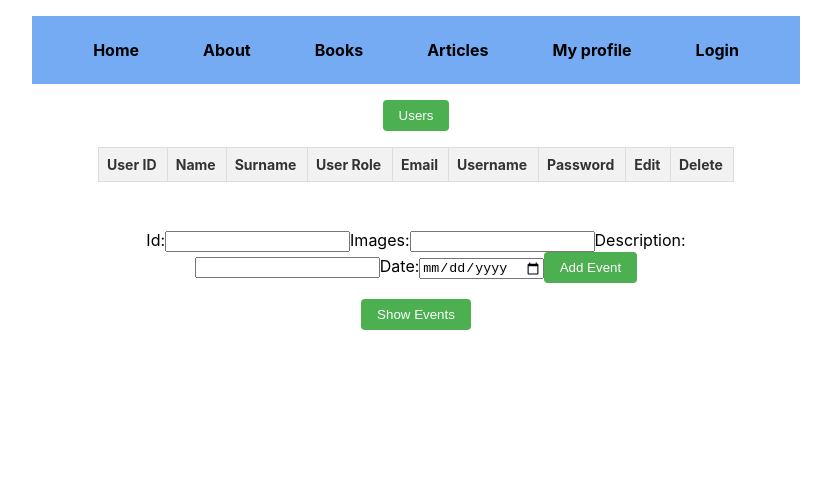
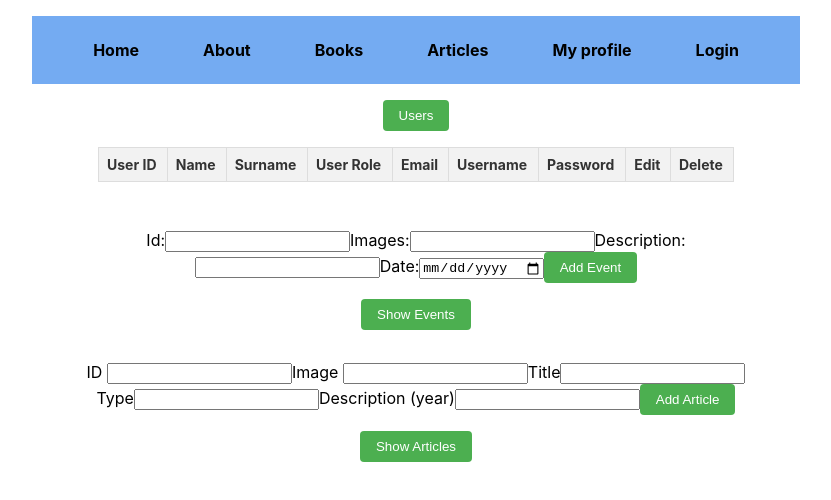
Before and after one commit to arbrudi/lab_course_1, a React (Create React App) app in the folder Project/: page /admin in a window 1280 px wide. Shown: the top 500 px of the page, without its empty margins (224-1055 px from the left). Built offline with nearby package versions, Linux system fonts and the light colour scheme.

Commit message:
Article crud demo 1

```diff
--- a/Project/src/pages/AdminDashboard.js
+++ b/Project/src/pages/AdminDashboard.js
@@ -97,6 +97,91 @@ const updateEvent=(Event_ID)=>{
       }))
     })
   }
+  //erisi
+  const [Article_ID, setArticle_ID] = useState("");
+  const [Article_image	, setArticle_image	] = useState("");
+  const [Article_title, setArticle_title] = useState("");
+  const [Article_type, setArticle_type] = useState("");
+  const [Article_Description, setArticle_Description] = useState("");
+  const [Article_list, setArticle_list] = useState([]);
+
+  const [newArticle_image, setNewArticle_image] = useState("");
+  const [newArticle_title, setNewArticle_title] = useState("");
+  const [newArticle_type, setNewArticle_type] = useState("");
+  const [newArticle_Description, setNewArticle_Description] = useState("");
+
+  const addArticle = () => {
+    Axios.post('http://localhost:3001/admin/articles/create', {
+      Article_ID: Article_ID,
+      Article_image	: Article_image	,
+      Article_title: Article_title,
+      Article_type: Article_type,
+
+      Article_Description: Article_Description
+    }).then(() => {
+      setArticle_list([...Article_list, {
+        Article_ID: Article_ID,
+        Article_image	: Article_image	,
+        Article_title: Article_title,
+        Article_type: Article_type,
+        Article_Description: Article_Description
+      }]);
+    });
+  };
+
+  const getArticle = () => {
+    Axios.get("http://localhost:3001/admin/articles").then((response) => {
+      setArticle_list(response.data);
+    });
+  };
+
+
+
+
+ const updateAllArticles= (Article_ID) => {
+    Axios.put("http://localhost:3001/admin/articles/update", {
+      Article_image	 :newArticle_image	,
+      Article_title :newArticle_title,
+      Article_type :newArticle_type,
+      Article_Description:newArticle_Description,
+      Article_ID: Article_ID }).then(
+      (response) => {
+      setArticle_list(Article_list.map((val)=>{
+
+      return val.Article_ID=== Article_ID ?
+       {
+        Article_image	 :newArticle_image	,
+        Article_title :newArticle_title,
+        Article_type :newArticle_type,
+        Article_Description:newArticle_Description
+      }:val
+      }));
+    }
+  );
+};
+
+
+
+
+
+
+const deletearticles =(Article_ID) =>{
+  Axios.delete(`http://localhost:3001/admin/articles/delete/${Article_ID}`).then((response) => {
+
+     setArticle_list(Article_list.filter((val)=>{
+
+  return  val.Article_ID !== Article_ID;
+
+     }))
+
+  })
+};
+
+
+
+
+
+
 
     return (
      <>
@@ -223,7 +308,106 @@ const updateEvent=(Event_ID)=>{
           )
         })}
         </div>
+
+{/*eris */}
       </div>
+      <div className='information'>
+
+      <label>ID	</label>
+        <input type='text' onChange={(event) => {setArticle_ID	(event.target.value)} } />
+
+        <label>Image	</label>
+        <input type='text' onChange={(event) => {setArticle_image	(event.target.value)} } />
+
+        <label>Title</label>
+        <input type='text' onChange={(event) => {setArticle_title(event.target.value)} } />
+
+        <label>Type</label>
+        <input type='url' onChange={(event) => {setArticle_type(event.target.value)} }/>
+
+
+
+        <label>Description (year)</label>
+        <input type='text' onChange={(event) => {setArticle_Description(event.target.value)} } />
+
+        <button onClick={addArticle} >Add Article</button>
+      </div>
+
+      <div className="Articles">
+        <button onClick={getArticle}>Show Articles</button>
+
+        {Article_list.map((val, key) => {
+          return (
+            <div className="Article" key={key}>
+              <div>
+                <h3>ID	: {val.Article_ID	}</h3>
+                <img src={val.Article_image} alt="event" />
+                <h3>Title: {val.Article_title}</h3>
+                <h3>Type: {val.Article_type}</h3>
+
+                <h3>Description: {val.Article_Description}</h3>
+              </div>
+              <div>
+
+
+
+                <input
+                  type="url"
+                  placeholder="Img"
+                  onChange={(event) => {
+                    setNewArticle_image(event.target.value);
+                  }}
+                />
+                  <input
+                  type="text"
+                  placeholder="Title"
+                  onChange={(event) => {
+                    setNewArticle_title(event.target.value);
+                  }}
+                />
+                  <input
+                  type="text"
+                  placeholder="Type"
+                  onChange={(event) => {
+                    setNewArticle_type(event.target.value);
+                  }}
+                />
+                  <input
+                  type="text"
+                  placeholder="Description"
+                  onChange={(event) => {
+                    setNewArticle_Description(event.target.value);
+                  }}
+                />
+
+
+
+
+
+
+                <button
+                  onClick={() => {
+                    updateAllArticles(val.Article_ID);
+                  }}
+                >
+                  {" "}
+                  Update title
+                </button>
+
+
+
+                <button onClick={()=>(deletearticles(val.Article_ID))}>Delete</button>
+              </div>
+            </div>
+          );
+        })}
+</div>
+
+
+
+
+
+
       </>
     );
   }
```
